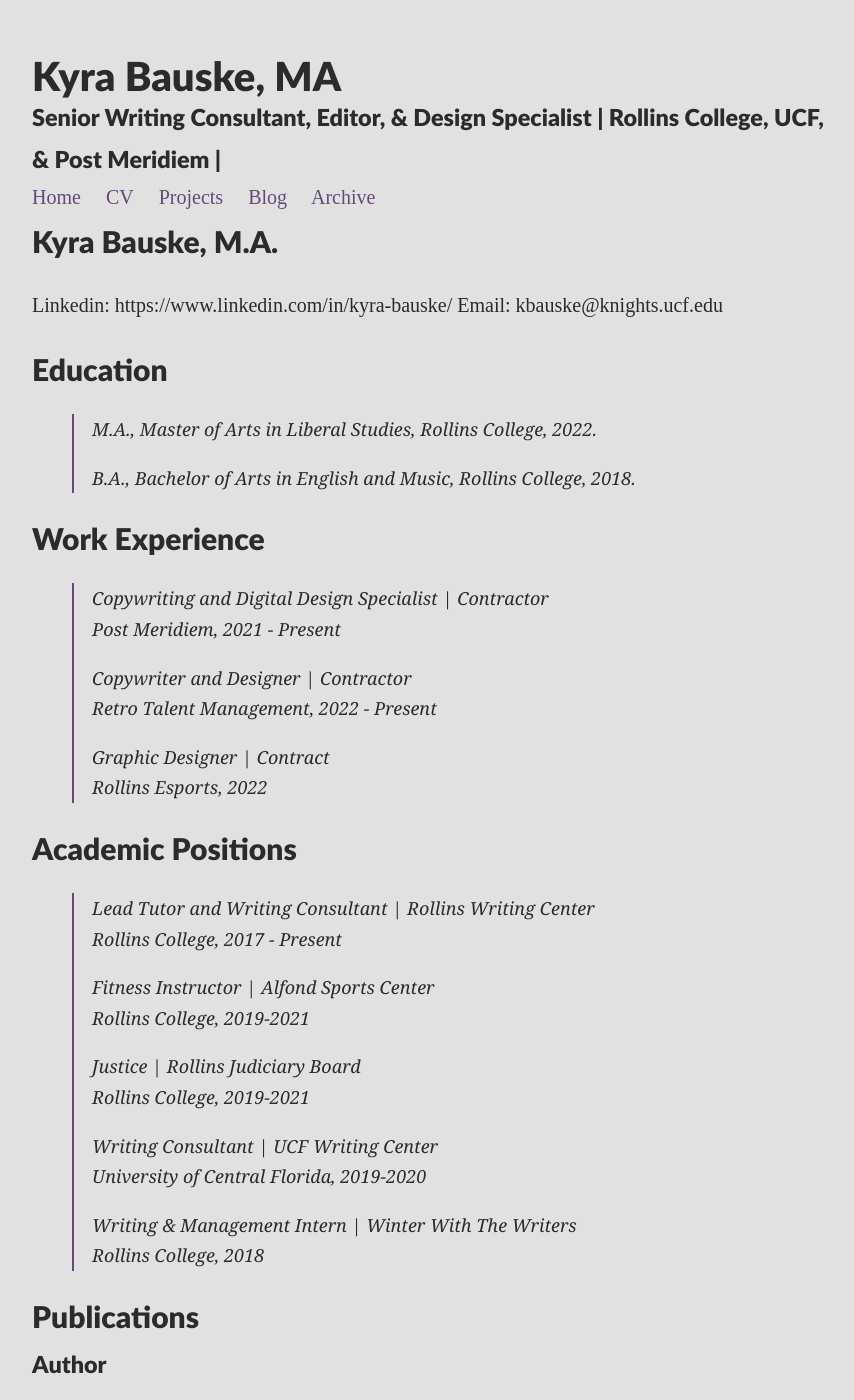
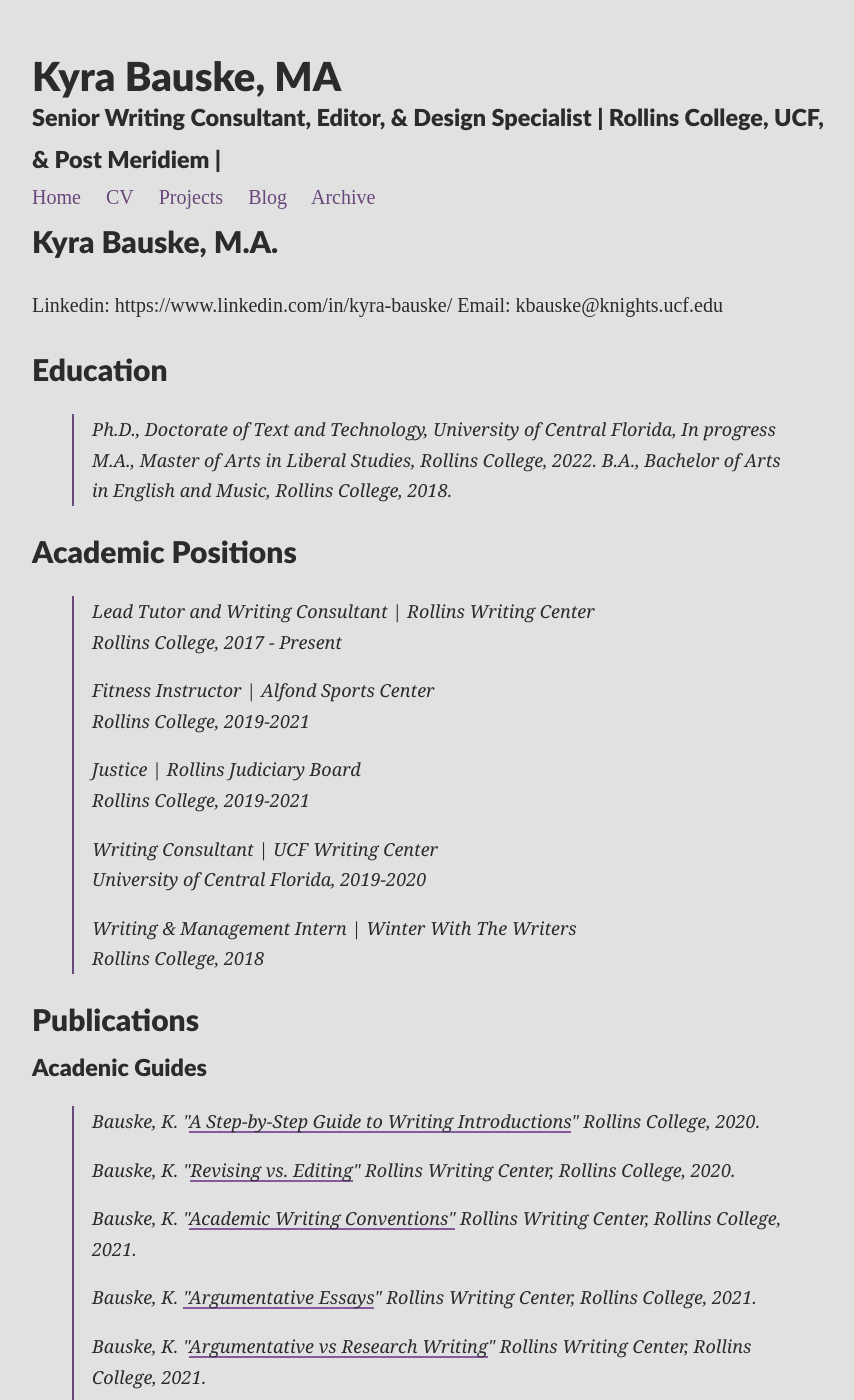
Before and after one commit to TK01079/GradPortfolioDemo, a Jekyll site: the page built from BauskeCV.md, in a window 1280 px wide and 1400 px high. Shown: the whole window, without its empty margins (208-1062 px from the left). Built offline with Jekyll 4.4.1, drawn with Linux system fonts in a browser that asks for light colours; nearby versions of some CDN libraries; some of the changed text lies outside the part shown.

Commit message:
CV update

```diff
--- a/BauskeCV.md
+++ b/BauskeCV.md
@@ -11,20 +11,9 @@
 
 ## Education
 
-> M.A., Master of Arts in Liberal Studies, Rollins College, 2022.
->
+> Ph.D., Doctorate of Text and Technology, University of Central Florida, In progress
+>M.A., Master of Arts in Liberal Studies, Rollins College, 2022.
 > B.A., Bachelor of Arts in English and Music, Rollins College, 2018.
-
-## Work Experience
-
-> Copywriting and Digital Design Specialist \| Contractor\
-> Post Meridiem, 2021 - Present
->
-> Copywriter and Designer \| Contractor\
-> Retro Talent Management, 2022 - Present
->
-> Graphic Designer \| Contract\
-> Rollins Esports, 2022
 
 ## Academic Positions
 
@@ -45,7 +34,7 @@
 
 ## Publications
 
-### Author
+### Acadenic Guides
 
 > Bauske, K. \"[A Step-by-Step Guide to Writing
 > Introductions](https://www.rollins.edu/library/twc/intros-step-by-step.pdf)\"
```
Also changed, not shown: other parts of BauskeCV.md (+15 -2 lines).
